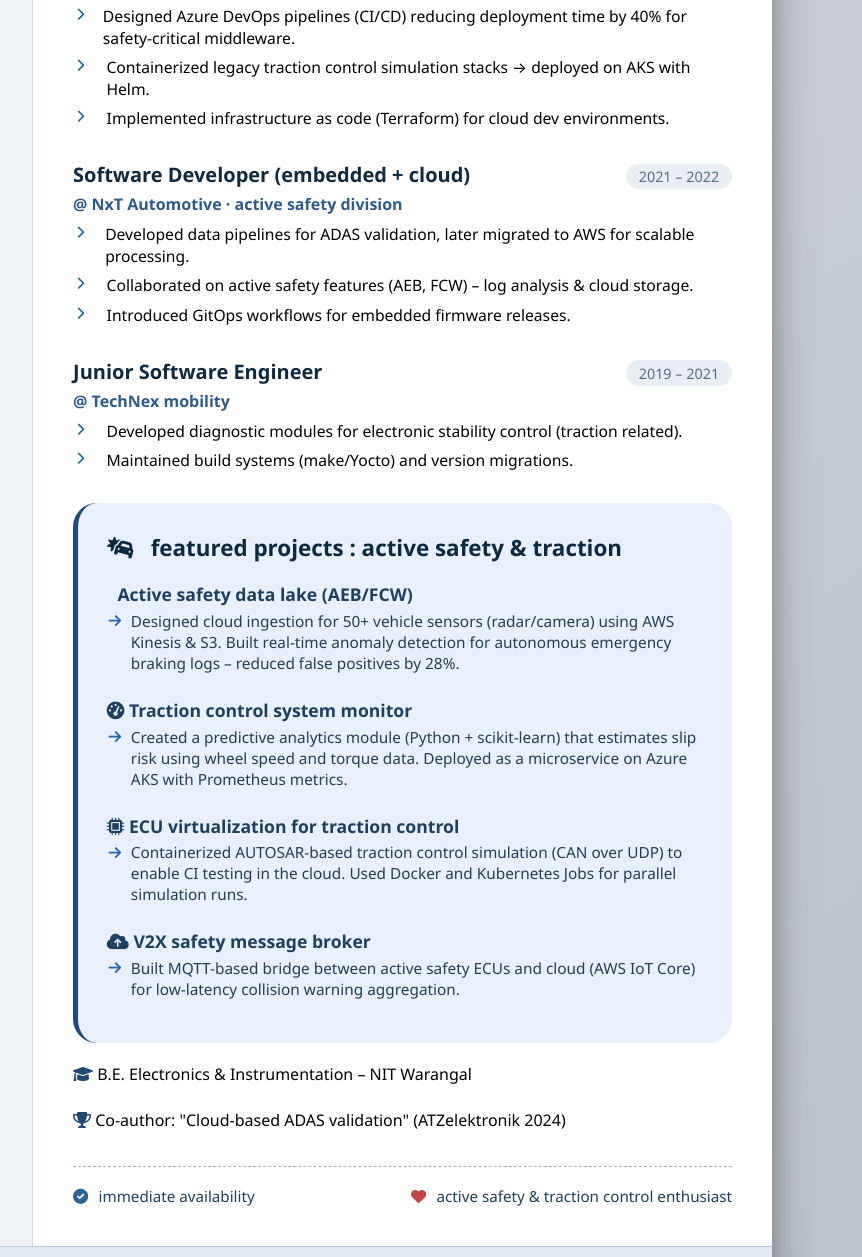
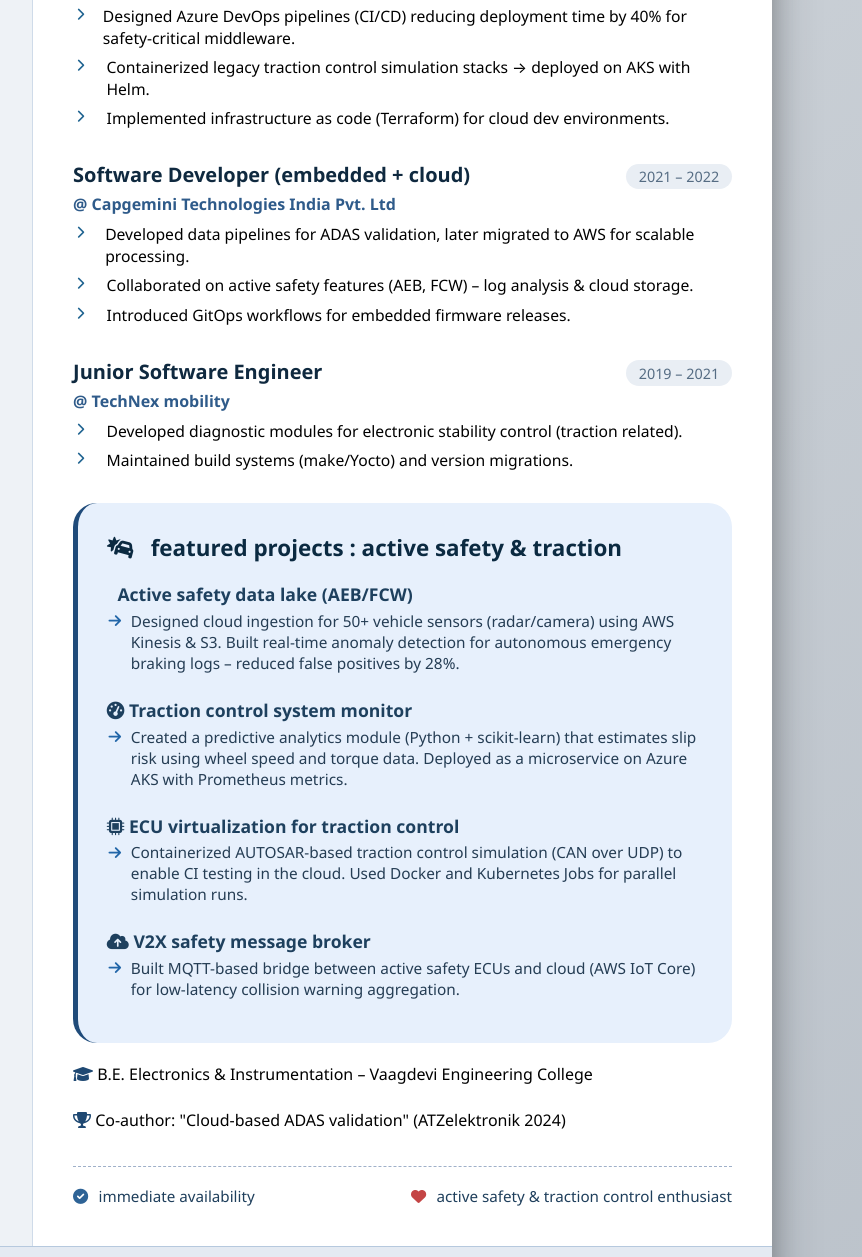
Before and after one commit to Pala-Anvesh/Pala-Anvesh.github.io, a plain HTML site: page index.html in a window 1280 px wide. Shown: the part 470-1727 px from the top of the page, 418-1280 px from the left. Drawn offline with Linux system fonts and the light colour scheme.

Commit message:
Update Web  Resume for Anvesh Pala

```diff
--- a/index.html
+++ b/index.html
@@ -395,7 +395,8 @@
                         <span class="exp-title">Software Developer (embedded + cloud)</span>
                         <span class="exp-date">2021 – 2022</span>
                     </div>
-                    <div class="exp-company">@ NxT Automotive · active safety division</div>
+                    <!-- UPDATED: Company name changed to Capgemini Technologies India Pvt. Ltd -->
+                    <div class="exp-company">@ Capgemini Technologies India Pvt. Ltd</div>
                     <ul class="exp-desc">
                         <li><i class="fas fa-chevron-right"></i> Developed data pipelines for ADAS validation, later migrated to AWS for scalable processing.</li>
                         <li><i class="fas fa-chevron-right"></i> Collaborated on active safety features (AEB, FCW) – log analysis & cloud storage.</li>
@@ -440,9 +441,9 @@
                     </div>
                 </div>
 
-                <!-- Education / quick achievements -->
+                <!-- Education: updated as Vaagdevi Engineering College -->
                 <div style="display: flex; gap: 1.5rem; margin-top: 0.8rem; flex-wrap: wrap;">
-                    <div><i class="fas fa-graduation-cap" style="color: #1f4973;"></i> B.E. Electronics & Instrumentation – NIT Warangal</div>
+                    <div><i class="fas fa-graduation-cap" style="color: #1f4973;"></i> B.E. Electronics & Instrumentation – Vaagdevi Engineering College</div>
                     <div><i class="fas fa-trophy" style="color: #1f4973;"></i> Co‑author: "Cloud-based ADAS validation" (ATZelektronik 2024)</div>
                 </div>
 
```
